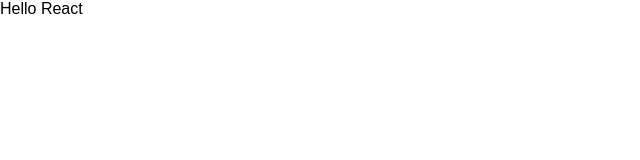
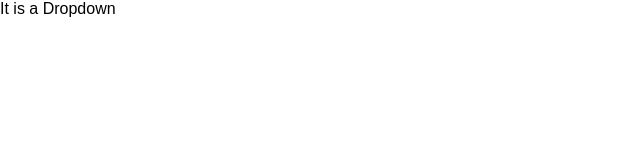
Before and after one commit to scharkin/my-react, a React (Create React App) app: page / in a window 1280 px wide. Shown: the top 160 px of the page, without its empty margins (0-640 px from the left). Built offline with nearby package versions, Linux system fonts and the light colour scheme.

Commit message:
basic dropdown

```diff
--- a/src/App.js
+++ b/src/App.js
@@ -1,8 +1,12 @@
 import React, { Component } from 'react';
-
+import Dropdown from './Dropdown';
 class App extends Component {
   render() {
-    return <div>Hello React</div>;
+    return (
+      <div>
+        <Dropdown />
+      </div>
+    )
   }
 }
 
--- /dev/null
+++ b/src/Dropdown.js
@@ -0,0 +1,28 @@
+import React, { Component } from 'react';
+
+class Dropdown extends Component {
+  constructor(props) {
+    super(props);
+    this.state = { isOpen: false }
+  }
+
+  toggleState() {
+    this.setState({ isOpen: !this.state.isOpen })
+  }
+
+  render() {
+    console.log('isOpen', this.state.isOpen);
+    let dropdownText;
+    if (this.state.isOpen) {
+      dropdownText = <div>Here is dropdown Text</div>
+    }
+    return (
+      <div onClick={this.toggleState.bind(this)}>
+        It is a Dropdown
+        {dropdownText}
+      </div>
+    )
+  }
+}
+
+export default Dropdown;
```
